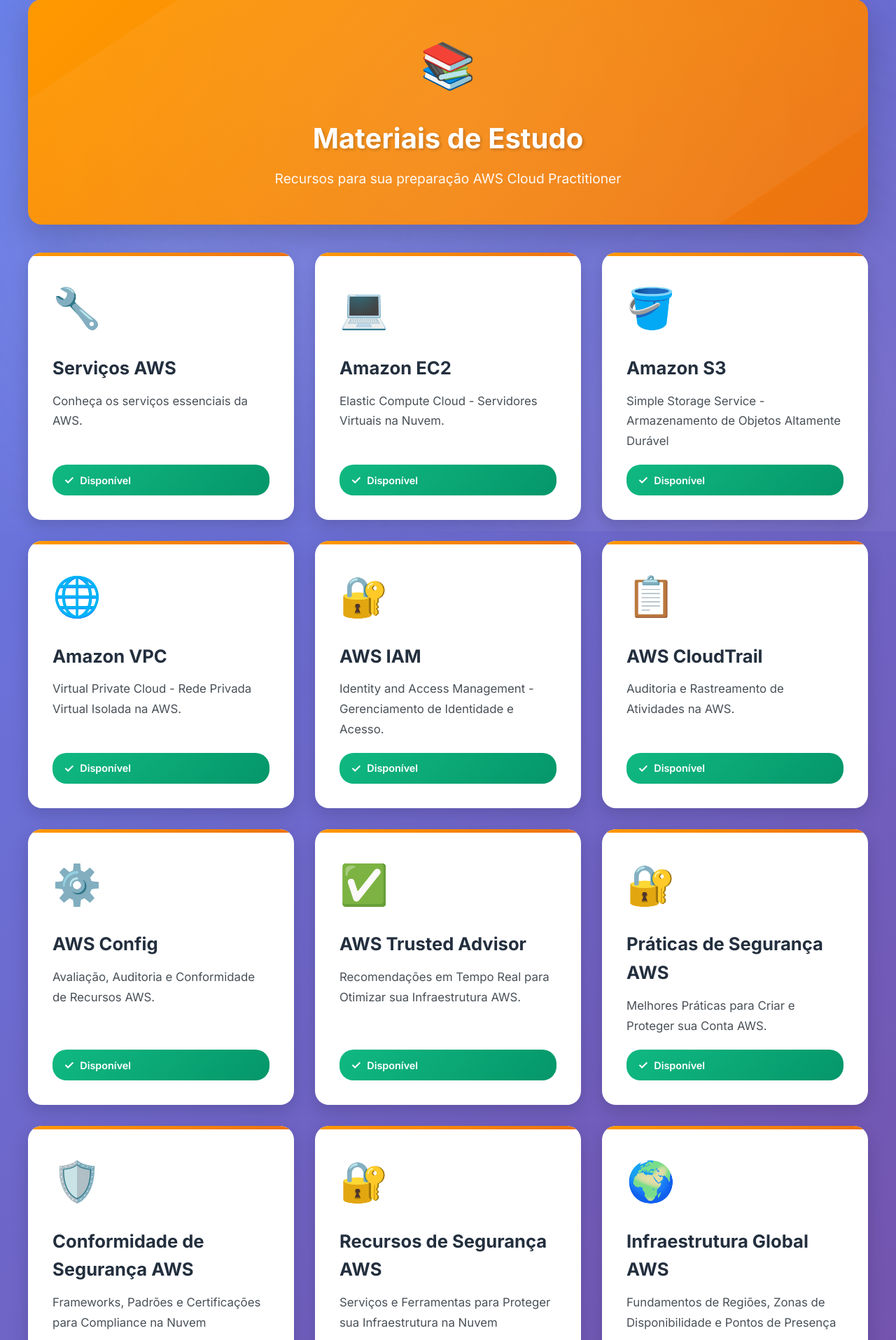
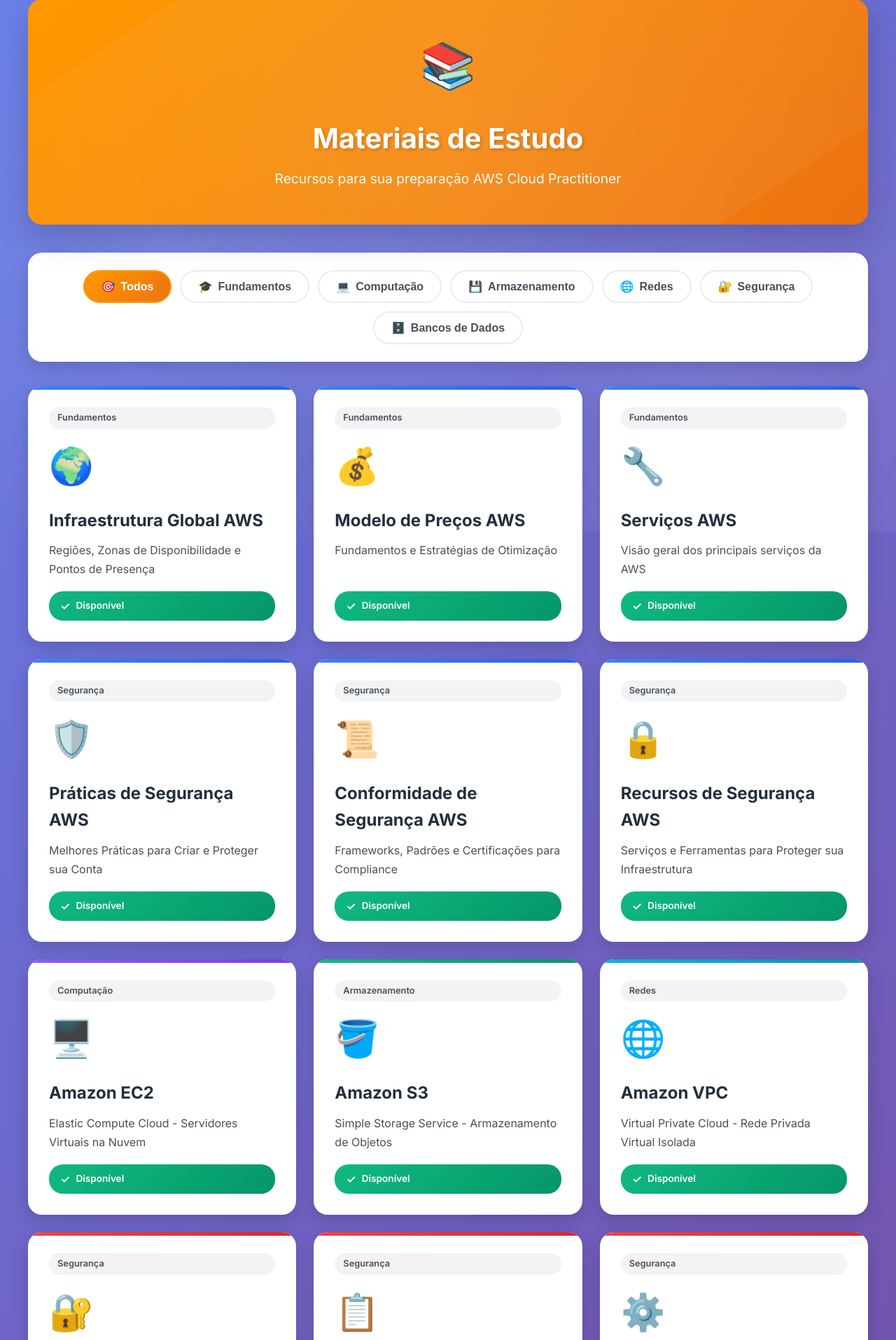
Before and after one commit to nataliaberbetviana/simulados-api, a Flask app: page /materiais in a window 1280 px wide. Shown: the part 41-1956 px from the top of the page at 70% size. Run offline with Flask 3, Linux system fonts and the light colour scheme.

Commit message:
feat: reorganiza as abas do materiais.html

```diff
--- a/templates/materiais.html
+++ b/templates/materiais.html
@@ -139,45 +139,73 @@
             opacity: 0.95;
         }
 
+        .filter-container {
+            background: var(--white);
+            border-radius: var(--radius-xl);
+            padding: 25px 35px;
+            box-shadow: var(--shadow-lg);
+            margin-bottom: 35px;
+            animation: slideIn 0.6s ease-out;
+        }
+
+        .filter-buttons {
+            display: flex;
+            flex-wrap: wrap;
+            gap: 12px;
+            justify-content: center;
+        }
+
+        .filter-btn {
+            padding: 12px 24px;
+            border: 2px solid var(--gray-200);
+            background: var(--white);
+            color: var(--gray-700);
+            border-radius: 25px;
+            font-size: 1em;
+            font-weight: 600;
+            cursor: pointer;
+            transition: var(--transition);
+            display: flex;
+            align-items: center;
+            gap: 8px;
+        }
+
+        .filter-btn:hover {
+            border-color: var(--primary-light);
+            transform: translateY(-2px);
+            box-shadow: var(--shadow-md);
+        }
+
+        .filter-btn.active {
+            background: linear-gradient(135deg, var(--primary) 0%, var(--primary-dark) 100%);
+            color: var(--white);
+            border-color: var(--primary);
+        }
+
         .materiais-grid {
             display: grid;
-            /* ATUALIZAÇÃO: Define a largura mínima para 350px.
-               Em um contêiner de 1200px, 3 colunas de 350px (1050px) cabem e se expandem com 1fr.
-               4 colunas de 350px (1400px) não cabem, forçando o layout a ter no máximo 3.
-            */
-            grid-template-columns: repeat(auto-fit, minmax(350px, 1fr));
-            gap: 30px;
+            grid-template-columns: repeat(auto-fit, minmax(320px, 1fr));
+            gap: 25px;
             margin-bottom: 40px;
         }
 
         .material-card {
             background: var(--white);
             border-radius: var(--radius-xl);
-            padding: 35px;
+            padding: 30px;
             box-shadow: var(--shadow-lg);
             position: relative;
             overflow: hidden;
             transition: var(--transition);
-            animation: slideIn 0.6s ease-out backwards;
             text-decoration: none;
             color: inherit;
-            display: block;
-            /* Garante que o card se estique quando o conteúdo de outro card for maior */
             display: flex;
             flex-direction: column;
         }
 
-        /* Estilos adicionais para layout interno do card */
-        .material-card p {
-            flex-grow: 1; /* Faz o parágrafo ocupar o máximo de espaço vertical */
-            margin-bottom: 20px;
+        .material-card.hidden {
+            display: none;
         }
-
-
-        .material-card:nth-child(1) { animation-delay: 0.1s; }
-        .material-card:nth-child(2) { animation-delay: 0.2s; }
-        .material-card:nth-child(3) { animation-delay: 0.3s; }
-        .material-card:nth-child(4) { animation-delay: 0.4s; }
 
         .material-card::before {
             content: '';
@@ -186,8 +214,31 @@
             left: 0;
             right: 0;
             height: 5px;
-            background: linear-gradient(90deg, var(--primary) 0%, var(--primary-dark) 100%);
             transition: var(--transition);
+        }
+
+        .material-card.fundamentos::before {
+            background: linear-gradient(90deg, #3b82f6 0%, #2563eb 100%);
+        }
+
+        .material-card.computacao::before {
+            background: linear-gradient(90deg, #8b5cf6 0%, #7c3aed 100%);
+        }
+
+        .material-card.armazenamento::before {
+            background: linear-gradient(90deg, #10b981 0%, #059669 100%);
+        }
+
+        .material-card.redes::before {
+            background: linear-gradient(90deg, #06b6d4 0%, #0891b2 100%);
+        }
+
+        .material-card.seguranca::before {
+            background: linear-gradient(90deg, #ef4444 0%, #dc2626 100%);
+        }
+
+        .material-card.dados::before {
+            background: linear-gradient(90deg, #f59e0b 0%, #d97706 100%);
         }
 
         .material-card:hover {
@@ -211,8 +262,8 @@
         }
 
         .material-icon {
-            font-size: 3.5em;
-            margin-bottom: 20px;
+            font-size: 3.2em;
+            margin-bottom: 18px;
             display: block;
             transition: var(--transition);
         }
@@ -223,15 +274,17 @@
 
         .material-card h3 {
             color: var(--secondary);
-            font-size: 1.6em;
+            font-size: 1.5em;
             font-weight: 700;
-            margin-bottom: 12px;
+            margin-bottom: 10px;
         }
 
         .material-card p {
             color: var(--gray-700);
             line-height: 1.7;
-            font-size: 1.05em;
+            font-size: 1em;
+            flex-grow: 1;
+            margin-bottom: 18px;
         }
 
         .material-status {
@@ -242,14 +295,25 @@
             background: linear-gradient(135deg, #10b981 0%, #059669 100%);
             color: var(--white);
             border-radius: 20px;
-            font-size: 0.9em;
+            font-size: 0.85em;
             font-weight: 600;
-            margin-top: auto; /* Empurra o status para o final do card */
+            margin-top: auto;
         }
 
         .material-status::before {
             content: '✓';
             font-size: 1.2em;
+        }
+
+        .material-category {
+            display: inline-block;
+            padding: 5px 12px;
+            background: var(--gray-100);
+            color: var(--gray-700);
+            border-radius: 15px;
+            font-size: 0.8em;
+            font-weight: 600;
+            margin-bottom: 12px;
         }
 
         .link-voltar {
@@ -265,7 +329,6 @@
             font-size: 1.1em;
             box-shadow: var(--shadow-md);
             transition: var(--transition);
-            animation: fadeIn 0.6s ease-out 0.5s backwards;
         }
 
         .link-voltar::before {
@@ -280,18 +343,6 @@
             box-shadow: var(--shadow-lg);
         }
 
-        @keyframes fadeIn {
-            from {
-                opacity: 0;
-                transform: scale(0.9);
-            }
-            to {
-                opacity: 1;
-                transform: scale(1);
-            }
-        }
-
-        /* Removidas as media queries que forçavam 1fr, pois o auto-fit/minmax faz isso naturalmente */
         @media (max-width: 768px) {
             body {
                 padding: 20px 10px;
@@ -305,20 +356,22 @@
                 font-size: 2em;
             }
 
-            .header-card p {
-                font-size: 1.1em;
+            .filter-container {
+                padding: 20px;
+            }
+
+            .filter-btn {
+                padding: 10px 18px;
+                font-size: 0.9em;
             }
 
             .materiais-grid {
+                grid-template-columns: 1fr;
                 gap: 20px;
             }
 
             .material-card {
                 padding: 25px;
-            }
-
-            .material-card h3 {
-                font-size: 1.4em;
             }
         }
 
@@ -332,7 +385,7 @@
             }
 
             .material-icon {
-                font-size: 2.8em;
+                font-size: 2.5em;
             }
         }
     </style>
@@ -347,106 +400,174 @@
             </div>
         </div>
 
+        <div class="filter-container">
+            <div class="filter-buttons">
+                <button class="filter-btn active" data-category="all">
+                    <span>🎯</span> Todos
+                </button>
+                <button class="filter-btn" data-category="fundamentos">
+                    <span>🎓</span> Fundamentos
+                </button>
+                <button class="filter-btn" data-category="computacao">
+                    <span>💻</span> Computação
+                </button>
+                <button class="filter-btn" data-category="armazenamento">
+                    <span>💾</span> Armazenamento
+                </button>
+                <button class="filter-btn" data-category="redes">
+                    <span>🌐</span> Redes
+                </button>
+                <button class="filter-btn" data-category="seguranca">
+                    <span>🔐</span> Segurança
+                </button>
+                <button class="filter-btn" data-category="dados">
+                    <span>🗄️</span> Bancos de Dados
+                </button>
+            </div>
+        </div>
+
         <div class="materiais-grid">
-            <a href="{{ url_for('servicos_aws') }}" class="material-card">
-                <span class="material-icon">🔧</span>
-                <h3>Serviços AWS</h3>
-                <p>Conheça os serviços essenciais da AWS.</p>
+            <!-- FUNDAMENTOS -->
+            <a href="{{ url_for('home') }}infraestrutura" class="material-card fundamentos">
+                <span class="material-category">Fundamentos</span>
+                <span class="material-icon">🌍</span>
+                <h3>Infraestrutura Global AWS</h3>
+                <p>Regiões, Zonas de Disponibilidade e Pontos de Presença</p>
                 <span class="material-status">Disponível</span>
             </a>
 
-            <!-- Exemplo de como um segundo card aparecerá ao lado do primeiro -->
-            <a href="{{ url_for('home') }}ec2" class="material-card">
-                <span class="material-icon">💻</span>
-                <h3>Amazon EC2</h3>
-                <p>Elastic Compute Cloud - Servidores Virtuais na Nuvem.</p>
+            <a href="{{ url_for('home') }}definicao_preco" class="material-card fundamentos">
+                <span class="material-category">Fundamentos</span>
+                <span class="material-icon">💰</span>
+                <h3>Modelo de Preços AWS</h3>
+                <p>Fundamentos e Estratégias de Otimização</p>
                 <span class="material-status">Disponível</span>
             </a>
 
-            <!-- Novo Card Exemplo -->
-            <a href="{{ url_for('home') }}s3" class="material-card">
-                <span class="material-icon">🪣</span>
-                <h3>Amazon S3</h3>
-                <p>Simple Storage Service - Armazenamento de Objetos Altamente Durável</p>
+            <a href="{{ url_for('home') }}servicos_aws" class="material-card fundamentos">
+                <span class="material-category">Fundamentos</span>
+                <span class="material-icon">🔧</span>
+                <h3>Serviços AWS</h3>
+                <p>Visão geral dos principais serviços da AWS</p>
                 <span class="material-status">Disponível</span>
             </a>
 
-            <a href="{{ url_for('home') }}vpc" class="material-card">
-                <span class="material-icon">🌐</span>
-                <h3>Amazon VPC</h3>
-                <p>Virtual Private Cloud - Rede Privada Virtual Isolada na AWS.</p>
+            <a href="{{ url_for('home') }}praticas_recomendadas" class="material-card fundamentos">
+                <span class="material-category">Segurança</span>
+                <span class="material-icon">🛡️</span>
+                <h3>Práticas de Segurança AWS</h3>
+                <p>Melhores Práticas para Criar e Proteger sua Conta</p>
                 <span class="material-status">Disponível</span>
             </a>
 
-            <a href="{{ url_for('home') }}iam" class="material-card">
-                <span class="material-icon">🔐</span>
-                <h3>AWS IAM</h3>
-                <p>Identity and Access Management - Gerenciamento de Identidade e Acesso.</p>
+            <a href="{{ url_for('home') }}conformidade" class="material-card fundamentos">
+                <span class="material-category">Segurança</span>
+                <span class="material-icon">📜</span>
+                <h3>Conformidade de Segurança AWS</h3>
+                <p>Frameworks, Padrões e Certificações para Compliance</p>
                 <span class="material-status">Disponível</span>
             </a>
 
-            <a href="{{ url_for('home') }}cloud_trail" class="material-card">
-                <span class="material-icon">📋</span>
-                <h3>AWS CloudTrail</h3>
-                <p>Auditoria e Rastreamento de Atividades na AWS.</p>
+            <a href="{{ url_for('home') }}recursos_seguranca" class="material-card fundamentos">
+                <span class="material-category">Segurança</span>
+                <span class="material-icon">🔒</span>
+                <h3>Recursos de Segurança AWS</h3>
+                <p>Serviços e Ferramentas para Proteger sua Infraestrutura</p>
                 <span class="material-status">Disponível</span>
             </a>
 
-            <a href="{{ url_for('home') }}config" class="material-card">
-                <span class="material-icon">⚙️</span>
-                <h3>AWS Config</h3>
-                <p>Avaliação, Auditoria e Conformidade de Recursos AWS.</p>
+            <!-- COMPUTAÇÃO -->
+            <a href="{{ url_for('home') }}ec2" class="material-card computacao">
+                <span class="material-category">Computação</span>
+                <span class="material-icon">🖥️</span>
+                <h3>Amazon EC2</h3>
+                <p>Elastic Compute Cloud - Servidores Virtuais na Nuvem</p>
                 <span class="material-status">Disponível</span>
             </a>
 
-            <a href="{{ url_for('home') }}trusted_advisor" class="material-card">
-                <span class="material-icon">✅</span>
-                <h3>AWS Trusted Advisor</h3>
-                <p>Recomendações em Tempo Real para Otimizar sua Infraestrutura AWS.</p>
+            <!-- ARMAZENAMENTO -->
+            <a href="{{ url_for('home') }}s3" class="material-card armazenamento">
+                <span class="material-category">Armazenamento</span>
+                <span class="material-icon">🪣</span>
+                <h3>Amazon S3</h3>
+                <p>Simple Storage Service - Armazenamento de Objetos</p>
                 <span class="material-status">Disponível</span>
             </a>
 
-            <a href="{{ url_for('home') }}praticas_recomendadas" class="material-card">
-                <span class="material-icon">🔐</span>
-                <h3>Práticas de Segurança AWS</h3>
-                <p>Melhores Práticas para Criar e Proteger sua Conta AWS.</p>
+            <!-- REDES -->
+            <a href="{{ url_for('home') }}vpc" class="material-card redes">
+                <span class="material-category">Redes</span>
+                <span class="material-icon">🌐</span>
+                <h3>Amazon VPC</h3>
+                <p>Virtual Private Cloud - Rede Privada Virtual Isolada</p>
                 <span class="material-status">Disponível</span>
             </a>
 
-            <a href="{{ url_for('home') }}conformidade" class="material-card">
-                <span class="material-icon">🛡️</span>
-                <h3>Conformidade de Segurança AWS</h3>
-                <p>Frameworks, Padrões e Certificações para Compliance na Nuvem</p>
+            <!-- SEGURANÇA -->
+            <a href="{{ url_for('home') }}iam" class="material-card seguranca">
+                <span class="material-category">Segurança</span>
+                <span class="material-icon">🔐</span>
+                <h3>AWS IAM</h3>
+                <p>Identity and Access Management - Gerenciamento de Acesso</p>
                 <span class="material-status">Disponível</span>
             </a>
 
-            <a href="{{ url_for('home') }}recursos_seguranca" class="material-card">
-                <span class="material-icon">🔐</span>
-                <h3>Recursos de Segurança AWS</h3>
-                <p>Serviços e Ferramentas para Proteger sua Infraestrutura na Nuvem</p>
+            <a href="{{ url_for('home') }}cloud_trail" class="material-card seguranca">
+                <span class="material-category">Segurança</span>
+                <span class="material-icon">📋</span>
+                <h3>AWS CloudTrail</h3>
+                <p>Auditoria e Rastreamento de Atividades na AWS</p>
                 <span class="material-status">Disponível</span>
             </a>
 
-            <a href="{{ url_for('home') }}infraestrutura" class="material-card">
-                <span class="material-icon">🌍</span>
-                <h3>Infraestrutura Global AWS</h3>
-                <p>Fundamentos de Regiões, Zonas de Disponibilidade e Pontos de Presença</p>
+            <a href="{{ url_for('home') }}config" class="material-card seguranca">
+                <span class="material-category">Segurança</span>
+                <span class="material-icon">⚙️</span>
+                <h3>AWS Config</h3>
+                <p>Avaliação, Auditoria e Conformidade de Recursos</p>
                 <span class="material-status">Disponível</span>
             </a>
 
-            <a href="{{ url_for('home') }}definicao_preco" class="material-card">
-                <span class="material-icon">💰</span>
-                <h3>Modelo de Preços AWS</h3>
-                <p>Guia Essencial para Certificação: Fundamentos e Estratégias de Otimização</p>
+            <a href="{{ url_for('home') }}trusted_advisor" class="material-card seguranca">
+                <span class="material-category">Segurança</span>
+                <span class="material-icon">✅</span>
+                <h3>AWS Trusted Advisor</h3>
+                <p>Recomendações para Otimizar sua Infraestrutura</p>
                 <span class="material-status">Disponível</span>
             </a>
-            <!-- Adicione mais cards aqui conforme criar novos materiais -->
-
         </div>
 
         <center>
             <a class="link-voltar" href="{{ url_for('home') }}">Voltar para o Início</a>
         </center>
     </div>
+
+    <script>
+        const filterBtns = document.querySelectorAll('.filter-btn');
+        const materialCards = document.querySelectorAll('.material-card');
+
+        filterBtns.forEach(btn => {
+            btn.addEventListener('click', () => {
+                // Remove active de todos os botões
+                filterBtns.forEach(b => b.classList.remove('active'));
+                // Adiciona active no botão clicado
+                btn.classList.add('active');
+
+                const category = btn.getAttribute('data-category');
+
+                materialCards.forEach(card => {
+                    if (category === 'all') {
+                        card.classList.remove('hidden');
+                    } else {
+                        if (card.classList.contains(category)) {
+                            card.classList.remove('hidden');
+                        } else {
+                            card.classList.add('hidden');
+                        }
+                    }
+                });
+            });
+        });
+    </script>
 </body>
 </html>
```
